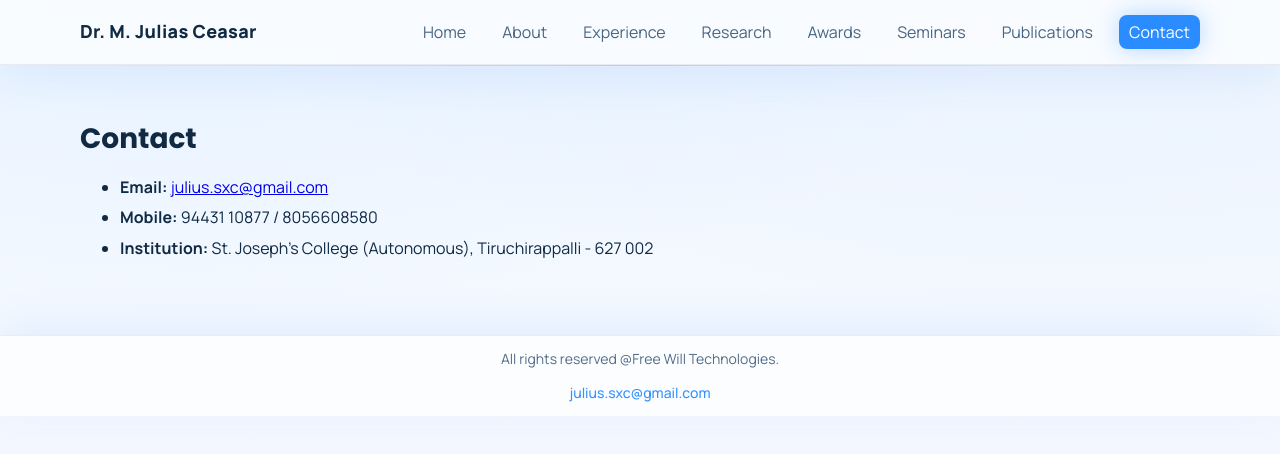
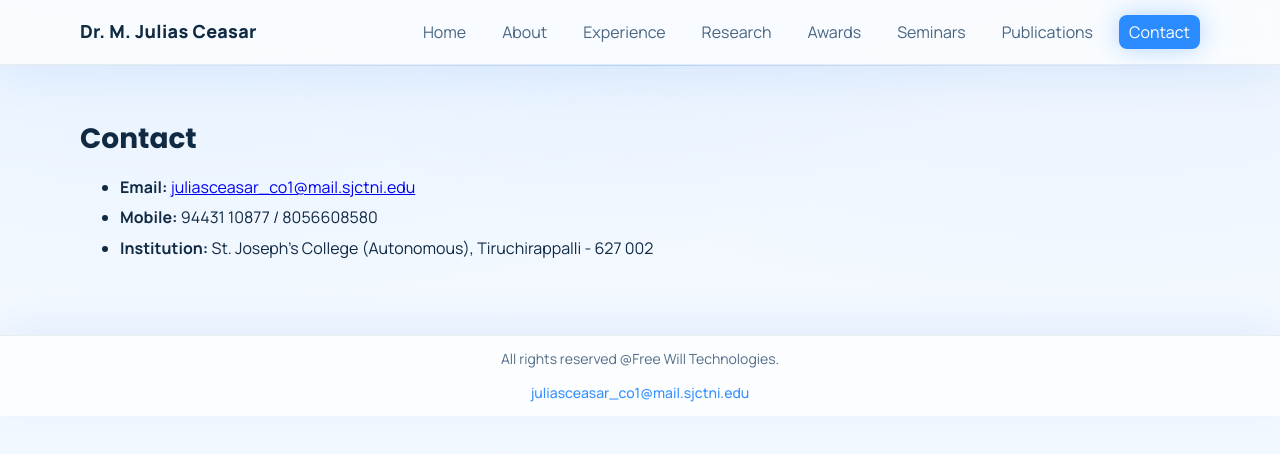
Before and after one commit to Thiravidan/Dr.-M.-JULIAS-CEASAR, a React (Create React App) app: page /contact in a window 1280 px wide. Shown: the top 454 px of the page. Built offline with nearby package versions, Linux system fonts and the light colour scheme.

Commit message:
mail-full

```diff
--- a/src/components/Footer.js
+++ b/src/components/Footer.js
@@ -6,7 +6,7 @@ export default function Footer() {
         <div className="footer-content">
           <p className="footer-text">All rights reserved @Free Will Technologies.</p>
           <p className="footer-email">
-            <a href="mailto:julius.sxc@gmail.com">julius.sxc@gmail.com</a>
+            <a href="mailto:juliasceasar_co1@mail.sjctni.edu">juliasceasar_co1@mail.sjctni.edu</a>
           </p>
         </div>
       </div>
--- a/src/components/Hero.js
+++ b/src/components/Hero.js
@@ -23,7 +23,7 @@ export default function Hero() {
             <p className="hero-subtitle">{profile.titles.join(' • ')}</p>
             <p className="hero-text">{profile.objective}</p>
             <div className="hero-cta">
-              <a className="btn primary" href="mailto:julius.sxc@gmail.com">Email</a>
+              <a className="btn primary" href="mailto:juliasceasar_co1@mail.sjctni.edu">Email</a>
               <a className="btn" href="/publications">Publications</a>
             </div>
           </div>
--- a/src/data/profile.js
+++ b/src/data/profile.js
@@ -1,10 +1,11 @@
+// njNSJNJ
 export const profile = {
   name: "Dr. M. JULIAS CEASAR",
   titles: [
     "Dean, School of Management Studies",
     "Associate Professor of Commerce"
   ],
-  email: "julius.sxc@gmail.com",
+  email: "juliasceasar_co1@mail.sjctni.edu",
   phones: ["94431 10877", "8056608580"],
   institution: "St. Joseph’s College (Autonomous), Tiruchirappalli - 627 002",
   objective:
```
